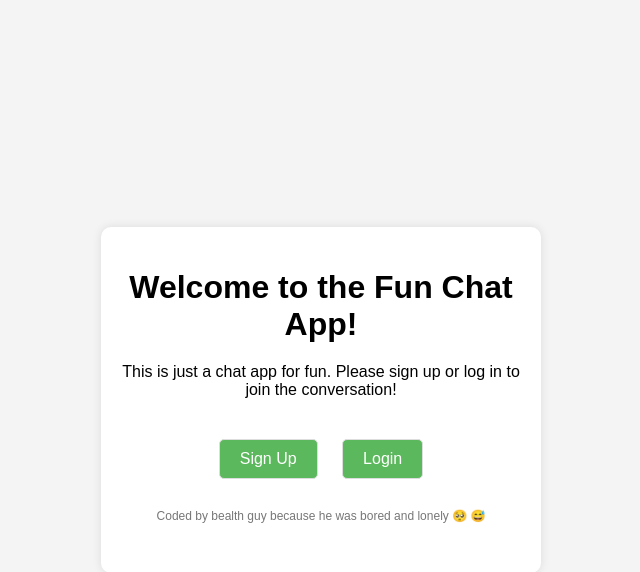
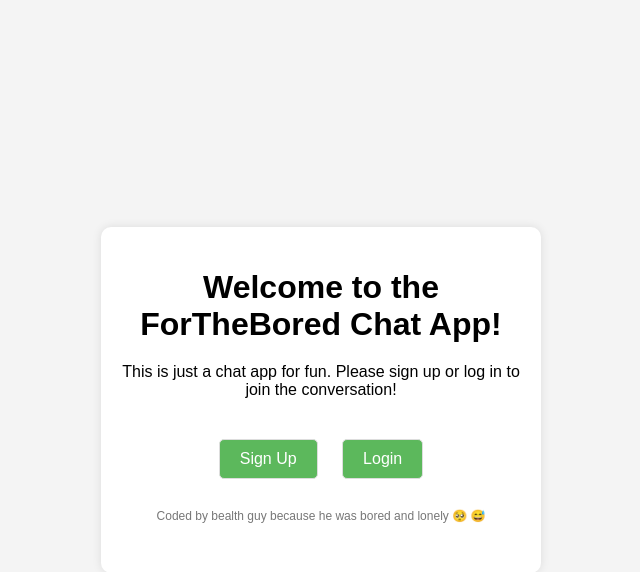
Before and after one commit to Kyle6012/forthebored-chatapp, a Flask app: page / in a window 1280 px wide. Shown: the top 572 px of the page, without its empty margins (319-959 px from the left). Run offline with Flask 3, Linux system fonts and the light colour scheme.

Commit message:
forthebored

```diff
--- a/templates/index.html
+++ b/templates/index.html
@@ -3,7 +3,7 @@
 <head>
     <meta charset="UTF-8">
     <meta name="viewport" content="width=device-width, initial-scale=1.0">
-    <title>Funny Chat App</title>
+    <title>ForTheBored Chat App</title>
     <style>
         body {
             font-family: Arial, sans-serif;
@@ -57,7 +57,7 @@
 </head>
 <body>
     <div id="chat-container">
-        <h1>Welcome to the Fun Chat App!</h1>
+        <h1>Welcome to the ForTheBored Chat App!</h1>
         <p>This is just a chat app for fun. Please sign up or log in to join the conversation!</p>
         <a href="{{ url_for('register') }}">Sign Up</a>
         <a href="{{ url_for('login') }}">Login</a>
```
